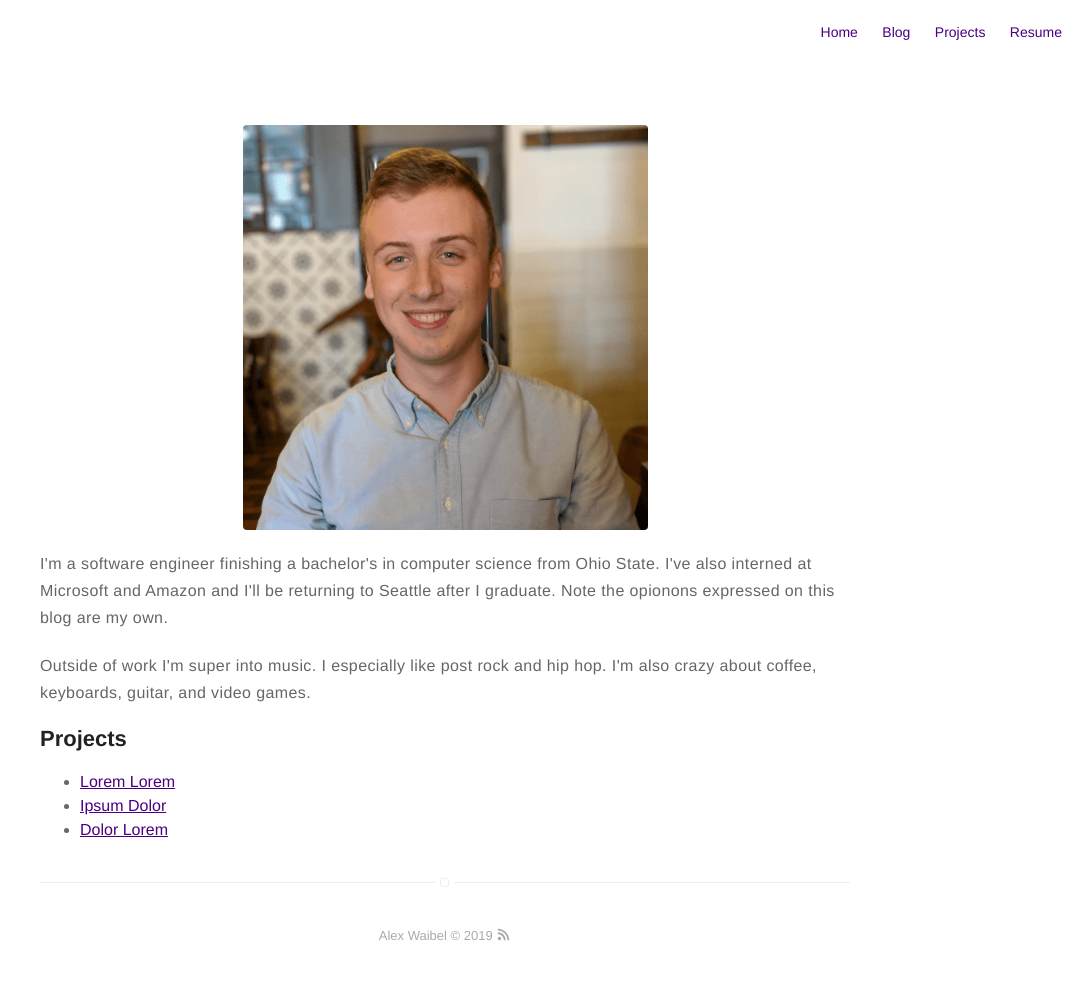
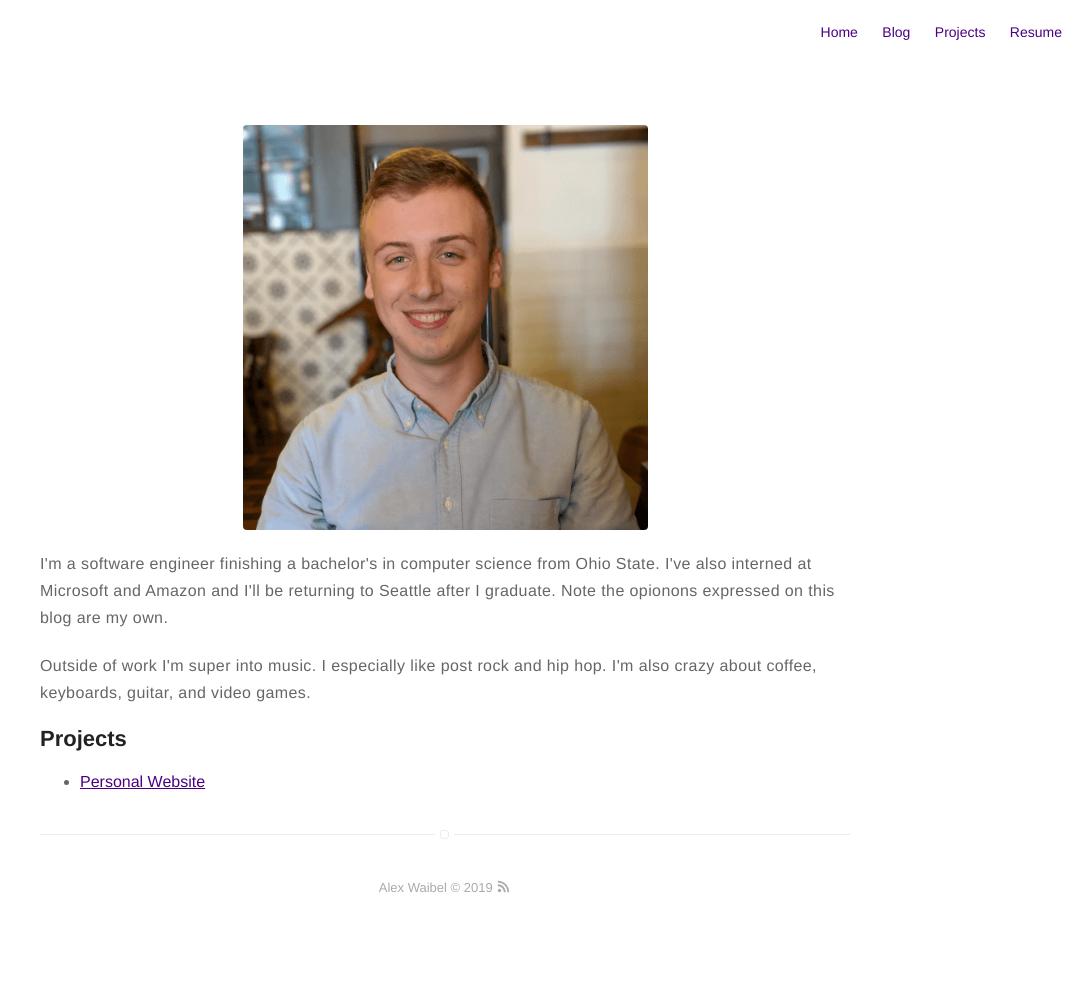
Before and after one commit to alexwaibel/alexwaibel.github.io-indigo-archive, a Jekyll site: the page built from about.md, in a window 1280 px wide. Shown: the whole page, without its empty margins (195-1280 px from the left). Built offline with Jekyll 4.4.1, drawn with Linux system fonts in a browser that asks for light colours; after the commit the page ends 935 px from its top, so only the background shows below that.

Commit message:
Fix about page.

```diff
--- a/about.md
+++ b/about.md
@@ -16,7 +16,5 @@ hop. I'm also crazy about coffee, keyboards, guitar, and video games.</p>
 <h2>Projects</h2>
 
 <ul>
-	<li><a href="https://github.com/">Lorem Lorem</a></li>
-	<li><a href="https://github.com/">Ipsum Dolor</a></li>
-	<li><a href="https://github.com/">Dolor Lorem</a></li>
+	<li><a href="/personal-site">Personal Website</a></li>
 </ul>
```
Also changed, not shown: assets/screen-shot.png (deleted), 2 other files.
